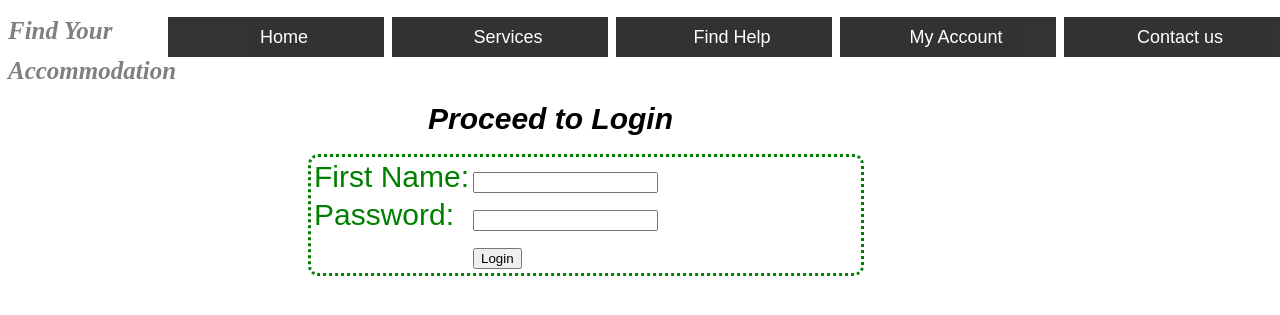
After one commit to M1mmboga/STUDENT-HOSTEL-WEB-APP, a PHP site: page /login.php in a window 1280 px wide. The commit adds this page. Shown: the top 315 px of the page. Run offline with PHP 8.4, Linux system fonts and the light colour scheme.

Commit message:
Added login php but it is not working yet.
i will change login php to work.
create account works well.

```diff
--- a/display1.php
+++ b/display1.php
@@ -45,7 +45,7 @@ mysqli_select_db($link,"myhostel");
 		<li><a href="homepage1.php">Home</a></li>
 	</ul>
 
-<h1 style="font-size: 25px; color: grey; font-family: serif;"><i>Find Your Accommodation</i></h1>
+<h1 style="font-size: 25px; color: grey; font-family: serif;"><i>Find Your Accommodation, <?php echo $_SESSION['username']; ?></i></h1>
 </div>
 
 
--- /dev/null
+++ b/login.php
@@ -0,0 +1,168 @@
+<?php
+session_start();
+$error = '';
+
+if(isset($_POST['login_btn']))
+{
+	if(empty($_POST['username']) || empty($_POST['password']))
+	{
+		$error= "Username or Password is invalid";
+	}
+	else
+	{
+		$username = $_POST['username'];
+		$password = $_POST['password'];
+
+		$conn = mysqli_connect("localhost","root","","myhostel");
+
+		$query = "SELECT username, password from users where username=? AND password=? LIMIT 1";
+
+
+
+		$stmt = $conn->prepare($query);
+		$stmt->bind_param("ss", $username,$password);
+		$stmt->execute();
+		$stmt->bind_result($username,$password);
+		$stmt->store_result();
+
+
+		if($stmt->fetch())
+		{
+			$_SESSION['username'] = $username;
+			header("location: homepage1.php");// take me to home page
+		}
+		else
+		{
+			$error = "Username or Password invalid";
+		}
+		mysqli_close($conn);
+	}
+}
+
+
+
+?>
+
+ <!DOCTYPE html>
+<html>
+<head>
+	<meta charset="utf-8">
+	<meta http-equiv="X-UA-Compatible" content="IE=edge">
+	<title>Welcome, Login to your account</title>
+	<link rel="stylesheet" href="">
+
+			<style>
+body
+		{
+			font-family: Arial;
+			color: white;
+			width: 100%;
+								}
+		ul
+		{
+			margin: 0;
+			padding: 0;
+			list-style: none;
+		}
+		ul li
+		{
+			float: right;
+			width: 200px;
+			height: 40px;
+			background-color: black;
+			opacity: .8;
+			line-height: 40px;
+			text-align: center;
+			font-size: 18px;
+			margin-right: 8px;
+			padding-left: 16px;
+		}
+		ul li a
+		{
+			text-decoration: none;
+			color: white;
+			display: block;
+		}
+		ul li a:hover
+		{
+			background-color: green;
+		}
+		ul li:hover ul li
+		{
+			display: block;
+		}
+		ul li ul li
+		{
+			display: none;
+		}
+	</style>
+
+</head>
+<body>
+
+
+
+			<div class="nav">
+	<ul>
+
+		<li><a>Contact us</a></li>
+		<li><a>My Account</a>
+			 <ul>
+        		<li><a href="#">Log In</a></li>
+        		<li><a href="createAcc.php">Create An Account</a></li>
+       		 </ul>
+		</li>
+		<li><a>Find Help</a>
+ <ul>
+        		<li><a>Payment modes</a></li>
+        		<li><a>How To Use</a></li>
+        		<li><a>Cancel Booking</a></li>
+        		<li><a>Manage Account</a></li>
+
+       		 </ul>
+		</li>
+		<li><a>Services</a>
+       		 <ul>
+        		<li><a>Our Team</a></li>
+        		<li><a>Accommodation Gallery</a></li>
+        		<li><a>Mission &amp; Vision</a></li>
+        		<li><a>Book Accommodation</a></li>
+       		 </ul>
+		</li>
+		<li><a>Home</a></li>
+	</ul>
+
+
+<h1 style="font-size: 25px; color: grey; font-family: serif;"><i>Find Your Accommodation </i></h1>
+</div>
+
+	<!--register account form -->
+	<div class="mylogin" style="padding-left: 300px; ">
+	<div class="heading1" style="color: black; padding-left: 120px; font-weight: bold; font-size: 30px;"><i>Proceed to Login</i></div> <br>
+
+	<form method="POST" action="login.php" style="float: center; color: green; font-size: 30px; border-style: dotted; width: 550px; border-radius: 10px;">
+		<table >
+		<tr>
+		<td>First Name:</td>
+		<td><input type="text" name="username"  ></td>
+	</tr>
+
+
+	<tr>
+		<td>Password:</td>
+		<td><input type="password" name="password"  ></td>
+	</tr>
+
+
+	<tr>
+		<td></td>
+		<td><input type="submit" name="login_btn" value="Login" ></td>
+	</tr>
+
+	<span style="color: red;"><?php echo $error; ?></span>
+		</table>
+
+	</form>
+</div> -->
+</body>
+</html>
--- a/logout.php
+++ b/logout.php
@@ -2,14 +2,14 @@
 
 session_start();
 
-if(isset($_SESSION['uname']))
+if(isset($_SESSION['username']))
 {
 	session_destroy();
 
-	echo "<script>location.href='login.php'</script>";
+	echo "<script>location.href='register.php'</script>";
 }
 else
 {
-	echo "<script>location.href='login.php'</script>";
+	echo "<script>location.href='register.php'</script>";
 }
 ?>
```
Also changed, not shown: admin3.php (+1 -6 lines), contacts.php (renamed from contacts.html, +7 -8 lines), createAcc.php (added, +166 -0 lines), display.php (+4 -9 lines), displaymsa.php (+4 -9 lines), displaynax.php (+4 -9 lines), displaynrb.php (+4 -9 lines), displaynyeri.php (+4 -9 lines), homepage1.php (+4 -8 lines), register.php (+13 -107 lines), studentlife.png (added).
